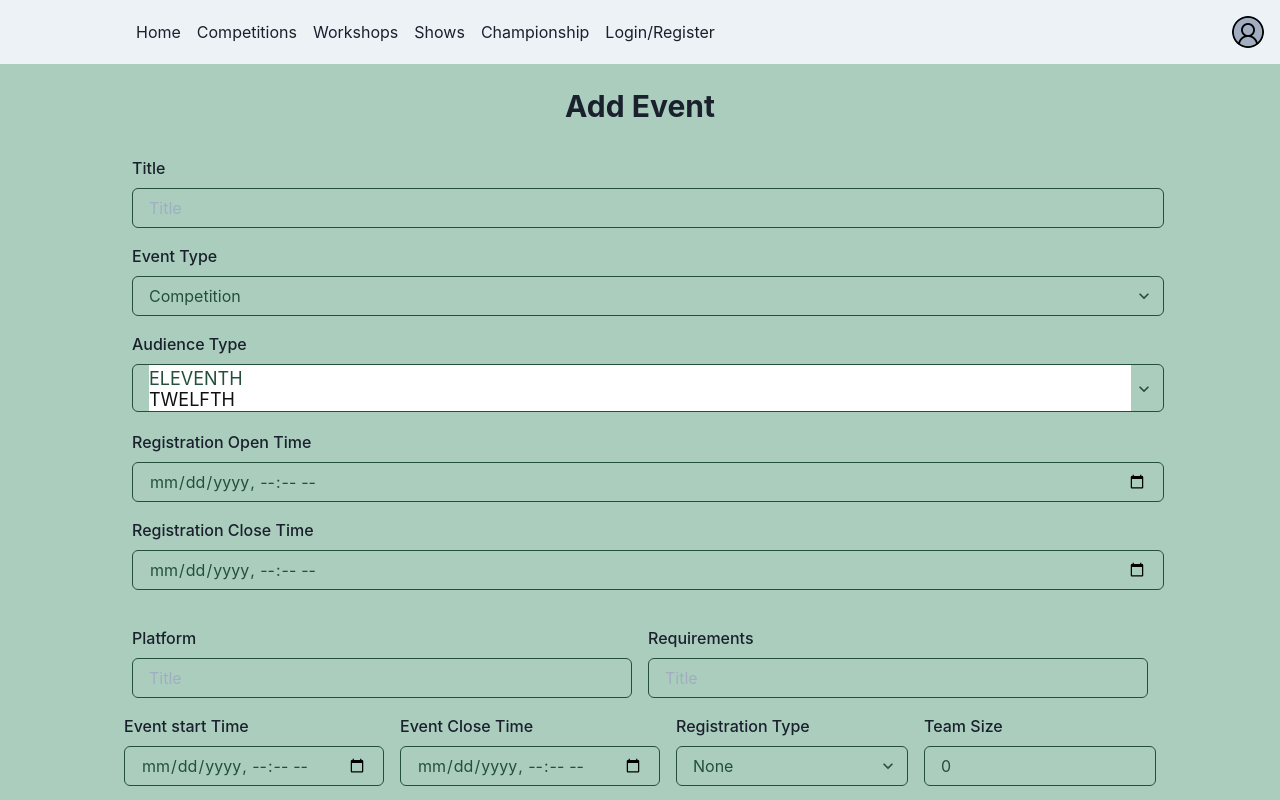
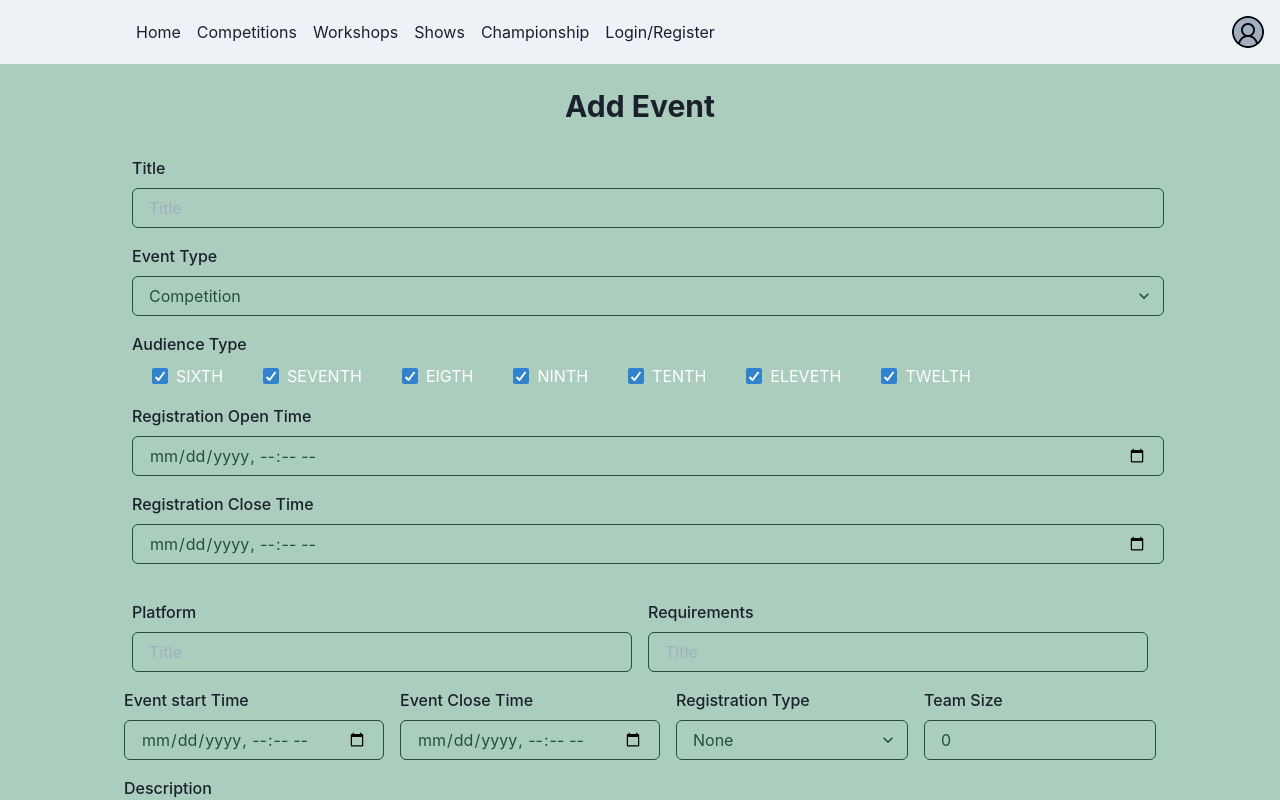
Before and after one commit to ShaastraWebops/shaastra-junior-website, a React (Create React App) app: page /addevent in a window 1280 px wide. Shown: the top 800 px of the page. Built offline with nearby package versions, Linux system fonts and the light colour scheme; some icons are missing; a web font is replaced by a local one.

Commit message:
Audience Type

```diff
--- a/src/components/pages/Admin/AddEvent.tsx
+++ b/src/components/pages/Admin/AddEvent.tsx
@@ -1,5 +1,5 @@
-import { Alert , AlertIcon , Box, Button, Spinner,Flex, FormControl, FormLabel, Heading, HStack, Input, Select, Textarea } from '@chakra-ui/react'
-import { Field, Form, Formik} from 'formik'
+import { Alert, AlertIcon, Box, Button, Spinner, Flex, FormControl, FormLabel, Heading, HStack, Input, Select, Textarea, Checkbox } from '@chakra-ui/react'
+import { Field, Form, Formik } from 'formik'
 import React, { Fragment } from 'react'
 import { CreateEventInput, EventType, RegistraionType, Standard, useCreateEventFaqMutation, useCreateEventMutation, useCreateUserMutation, useGetEventQuery, useGetEventsQuery } from '../../../types/generated/generated'
 import CustomBox from '../../shared/CustomBox'
@@ -11,29 +11,36 @@ import { GETEVENTS } from '../../../Queries.graphql'
 
 
 
-const AddEvent = () =>{
+const AddEvent = () => {
 
   const audience = [
-      Standard.Sixth , Standard.Seventh, Standard.Eigth , Standard.Ninth,
-      Standard.Tenth, Standard.Eleventh,Standard.Twelfth
+    Standard.Sixth, Standard.Seventh, Standard.Eigth, Standard.Ninth,
+    Standard.Tenth, Standard.Eleventh, Standard.Twelfth
   ];
-    const [filter , setFilter] = React.useState("")
-    const [addEvent , {data}] = useCreateEventMutation();
-    const [image, setImage ] = React.useState< any | null >();
-    const [ url, setUrl ] = React.useState<any | null>("");
-    const [uploaded , setUploaded ] = React.useState(false);
-    const [spinner,setSpinner] = React.useState(false);
-    const [aerror,setError] = React.useState();
+  const [filter, setFilter] = React.useState("")
+  const [addEvent, { data }] = useCreateEventMutation();
+  const [image, setImage] = React.useState<any | null>();
+  const [url, setUrl] = React.useState<any | null>("");
+  const [uploaded, setUploaded] = React.useState(false);
+  const [spinner, setSpinner] = React.useState(false);
+  const [aerror, setError] = React.useState();
+  const [checked6, setChecked6] = React.useState(true);
+  const [checked7, setChecked7] = React.useState(true);
+  const [checked8, setChecked8] = React.useState(true);
+  const [checked9, setChecked9] = React.useState(true);
+  const [checked10, setChecked10] = React.useState(true);
+  const [checked11, setChecked11] = React.useState(true);
+  const [checked12, setChecked12] = React.useState(true);
 
-    const [faqs , setfaqs] = React.useState([{question : '',answer : ''}]);
+  const [faqs, setfaqs] = React.useState([{ question: '', answer: '' }]);
   const [addfaq] = useCreateEventFaqMutation();
 
-    const handleFqsInput = ({index,event} :{index: number ,event: React.ChangeEvent<HTMLInputElement>}) =>{
-      const values =[...faqs];
+  const handleFqsInput = ({ index, event }: { index: number, event: React.ChangeEvent<HTMLInputElement> }) => {
+    const values = [...faqs];
 
-      if(event.target.name === 'question'){
+    if (event.target.name === 'question') {
       values[index]['question'] = event.target.value
-      }else{
+    } else {
       values[index]['answer'] = event.target.value
     }
     setfaqs(values)
@@ -43,9 +50,9 @@ const AddEvent = () =>{
     const data = new FormData()
     data.append("file", image)
     data.append("upload_preset", "y3rgquaa")
-      data.append("cloud_name","dlpivzuff")
-      fetch(" https://api.cloudinary.com/v1_1/dlpivzuff/upload",{
-      method:"post",
+    data.append("cloud_name", "dlpivzuff")
+    fetch(" https://api.cloudinary.com/v1_1/dlpivzuff/upload", {
+      method: "post",
       body: data
     })
       .then(resp => resp.json())
@@ -57,9 +64,9 @@ const AddEvent = () =>{
       .catch(err => console.log(err))
   }
 
-    return(
+  return (
     <CustomBox>
-            <Flex flexDirection={"column"} alignItems="center" paddingTop={['20px','20px']} minHeight={"100vh"}>
+      <Flex flexDirection={"column"} alignItems="center" paddingTop={['20px', '20px']} minHeight={"100vh"}>
 
         <Heading as="h3" size="lg" m={1}>Add Event</Heading>
 
@@ -72,41 +79,53 @@ const AddEvent = () =>{
             "rct": "",
             "est": "",
             "ect": "",
-                "platform" : "",
-                "requirements" : "",
+            "platform": "",
+            "requirements": "",
             "regtype": RegistraionType.None,
             "teamsize": 0,
             "description": "",
           }}
-               onSubmit={async(values, actions) => {
+          onSubmit={async (values, actions) => {
+            let audience: any[] = [];
+            if (checked6) audience.push(Standard.Sixth)
+            if (checked7) audience.push(Standard.Seventh)
+            if (checked8) audience.push(Standard.Eigth)
+            if (checked9) audience.push(Standard.Ninth)
+            if (checked10) audience.push(Standard.Tenth)
+            if (checked11) audience.push(Standard.Eleventh)
+            if (checked12) audience.push(Standard.Twelfth)
+
             await addEvent({
-                   variables:{
-                    createEventData:{
-                          title : values.title,
-                          description : values.description,
-                          eventType : values.type,
-                          audience : values['Audience Type'],
-                          platform : values.platform,
-                          requirements : values.requirements,
-                          registrationOpenTime : moment(values.rot).format("DD/MM/YYYY h:mm a"),
-                          registrationCloseTime : moment(values.rct).format("DD/MM/YYYY h:mm a"),
+              variables: {
+                createEventData: {
+                  title: values.title,
+                  description: values.description,
+                  eventType: values.type,
+                  audience: audience,
+                  platform: values.platform,
+                  requirements: values.requirements,
+                  registrationOpenTime: moment(values.rot).format("DD/MM/YYYY h:mm a"),
+                  registrationCloseTime: moment(values.rct).format("DD/MM/YYYY h:mm a"),
                   eventTimeFrom: moment(values.est).format("DD/MM/YYYY h:mm a"),
-                          eventTimeTo : moment(values.ect ).format("DD/MM/YYYY h:mm a"),
+                  eventTimeTo: moment(values.ect).format("DD/MM/YYYY h:mm a"),
                   registrationType: values.regtype,
-                          teamSize : values.teamsize,
-                          pic : url
-                   }},
-                    refetchQueries : [{query:GETEVENTS,variables:{ getEventsFilter: values.type}}]
+                  teamSize: values.teamsize,
+                  pic: url
+                }
+              },
+              refetchQueries: [{ query: GETEVENTS, variables: { getEventsFilter: values.type } }]
             }).then(res => {
               console.log(res.data?.createEvent.id!)
-                  faqs.map(async (faq)=>{
-                    await addfaq({variables : {
+              faqs.map(async (faq) => {
+                await addfaq({
+                  variables: {
                     createEventFaqEventId: res.data?.createEvent.id!,
-                     createEventFaqData:{
-                       question : faq.question,
-                       answer : faq.answer
+                    createEventFaqData: {
+                      question: faq.question,
+                      answer: faq.answer
                     }
-                    }}).catch(err => setError(err.message))
+                  }
+                }).catch(err => setError(err.message))
               })
             })
               .catch(err => setError(err.message))
@@ -115,7 +134,7 @@ const AddEvent = () =>{
             setUploaded(false)
             actions.resetForm()
           }}>
-              {(props)=>(
+          {(props) => (
 
             <Form>
 
@@ -129,16 +148,16 @@ const AddEvent = () =>{
                   ) : null
                 }
 
-             <Field  name="title">
-             {({ field }:{field: any}) => (
+                <Field name="title">
+                  {({ field }: { field: any }) => (
                     <FormControl m={2}>
                       <FormLabel >Title</FormLabel>
                       <Input {...field} id="title" borderColor={'#244f3b'} placeholder="Title" color={"#244f3b"} />
                     </FormControl>
                   )}
                 </Field>
-             <Field  name="type">
-             {({ field }:{field: any}) => (
+                <Field name="type">
+                  {({ field }: { field: any }) => (
                     <FormControl m={2}>
                       <FormLabel>Event Type</FormLabel>
                       <Select {...field} id="type" borderColor={'#244f3b'} placeholder="EventType" color={"#244f3b"}>
@@ -149,52 +168,91 @@ const AddEvent = () =>{
                     </FormControl>
                   )}
                 </Field>
-
-            <Field  name="Audience Type">
-             {({ field }:{field: any}) => (
+                <Field name="Audience Type">
+                  {({ field }: { field: any }) => (
                     <FormControl m={2}>
                       <FormLabel >Audience Type</FormLabel>
-              <Select  {...field} size={'lg'} multiple id="Audience Type" borderColor={'#244f3b'} placeholder="Audience Type" color={"#244f3b"}>
-
-                  {
-                      audience.map((aud) =>(
-                        <option key={aud} value={aud}>{aud}</option>
-                      )
-                      )
-                  }
-              </Select>
+                      <Checkbox
+                        isChecked={checked6}
+                        onChange={(e) => setChecked6(!checked6)}
+                        marginX={"20px"}
+                      >
+                        SIXTH
+                      </Checkbox>
+                      <Checkbox
+                        isChecked={checked7}
+                        onChange={(e) => setChecked7(!checked7)}
+                        marginX={"20px"}
+                      >
+                        SEVENTH
+                      </Checkbox>
+                      <Checkbox
+                        isChecked={checked8}
+                        onChange={(e) => setChecked8(!checked8)}
+                        marginX={"20px"}
+                      >
+                        EIGTH
+                      </Checkbox>
+                      <Checkbox
+                        isChecked={checked9}
+                        onChange={(e) => setChecked9(!checked9)}
+                        marginX={"20px"}
+                      >
+                        NINTH
+                      </Checkbox>
+                      <Checkbox
+                        isChecked={checked10}
+                        onChange={(e) => setChecked10(!checked10)}
+                        marginX={"20px"}
+                      >
+                        TENTH
+                      </Checkbox>
+                      <Checkbox
+                        isChecked={checked11}
+                        onChange={(e) => setChecked11(!checked11)}
+                        marginX={"20px"}
+                      >
+                        ELEVETH
+                      </Checkbox>
+                      <Checkbox
+                        isChecked={checked12}
+                        onChange={(e) => setChecked12(!checked12)}
+                        marginX={"20px"}
+                      >
+                        TWELTH
+                      </Checkbox>
                     </FormControl>
                   )}
                 </Field>
-            <Field  name="rot">
-            {({ field }:{field: any}) => (
+                <Field name="rot">
+                  {({ field }: { field: any }) => (
                     <FormControl m={2}>
                       <FormLabel>Registration Open Time</FormLabel>
-              <Input {...field} id="rot" borderColor={'#244f3b'} type="datetime-local" color={"#244f3b"}/>
+                      <Input {...field} id="rot" borderColor={'#244f3b'} type="datetime-local" color={"#244f3b"} />
                     </FormControl>
                   )}
                 </Field>
 
-            <Field  name="rct">
-             {({ field }:{field: any}) => (
+                <Field name="rct">
+                  {({ field }: { field: any }) => (
                     <FormControl m={2}>
                       <FormLabel>Registration Close Time</FormLabel>
-              <Input {...field} id="rct" borderColor={'#244f3b'} type="datetime-local" color={"#244f3b"}/>
+                      <Input {...field} id="rct" borderColor={'#244f3b'} type="datetime-local" color={"#244f3b"} />
                     </FormControl>
                   )}
                 </Field>
               </Flex>
-        <Flex flexDirection={['column','column','row']} px={5}>
-        <Field  name="platform">
-             {({ field }:{field: any}) => (
+              <Flex flexDirection={['column', 'column', 'row']} px={5}>
+                <Field name="platform">
+                  {({ field }: { field: any }) => (
                     <FormControl m={2}>
                       <FormLabel >Platform</FormLabel>
                       <Input {...field} id="platform" borderColor={'#244f3b'} placeholder="Title" color={"#244f3b"} />
                     </FormControl>
                   )}
                 </Field>
-             <Field  name="requirements">
-             {({ field }:{field: any}) => (
+                <Field name="requirements">
+                  {({ field }: { field: any }) => (
                     <FormControl m={2}>
                       <FormLabel >Requirements</FormLabel>
                       <Input {...field} id="requirements" borderColor={'#244f3b'} placeholder="Title" color={"#244f3b"} />
@@ -204,27 +262,27 @@ const AddEvent = () =>{
               </Flex>
 
 
-        <Flex flexDirection={['column','column','row']} px={3} >
-        <Field  name="est">
-             {({ field }:{field: any}) => (
+              <Flex flexDirection={['column', 'column', 'row']} px={3} >
+                <Field name="est">
+                  {({ field }: { field: any }) => (
                     <FormControl m={2}>
                       <FormLabel>Event start Time</FormLabel>
-              <Input {...field}  id="est" borderColor={'#244f3b'} type="datetime-local" color={"#244f3b"}/>
+                      <Input {...field} id="est" borderColor={'#244f3b'} type="datetime-local" color={"#244f3b"} />
                     </FormControl>
                   )}
                 </Field>
 
-            <Field  name="ect">
-            {({ field }:{field: any}) => (
+                <Field name="ect">
+                  {({ field }: { field: any }) => (
                     <FormControl m={2}>
                       <FormLabel>Event Close Time</FormLabel>
-                <Input {...field} id="ect" borderColor={'#244f3b'} type="datetime-local" color={"#244f3b"}/>
+                      <Input {...field} id="ect" borderColor={'#244f3b'} type="datetime-local" color={"#244f3b"} />
                     </FormControl>
                   )}
                 </Field>
 
-              <Field  name="regtype">
-              {({ field }:{field: any}) => (
+                <Field name="regtype">
+                  {({ field }: { field: any }) => (
 
                     <FormControl m={2}>
                       <FormLabel >Registration Type</FormLabel>
@@ -236,32 +294,32 @@ const AddEvent = () =>{
                     </FormControl>
                   )}
                 </Field>
-            <Field  name="teamsize">
-            {({ field }:{field: any}) => (
+                <Field name="teamsize">
+                  {({ field }: { field: any }) => (
                     <FormControl m={2}>
                       <FormLabel>Team Size</FormLabel>
-              <Input {...field} id="teamsize" type="number" borderColor={'#244f3b'} placeholder={'Team size'} color={"#244f3b"}/>
+                      <Input {...field} id="teamsize" type="number" borderColor={'#244f3b'} placeholder={'Team size'} color={"#244f3b"} />
                     </FormControl>
                   )}
                 </Field>
               </Flex>
-            <Flex flexDirection={['column','column','row']} px={3} >
-            <Field  name="description">
-            {({ field }:{field: any}) => (
+              <Flex flexDirection={['column', 'column', 'row']} px={3} >
+                <Field name="description">
+                  {({ field }: { field: any }) => (
                     <FormControl m={2}>
                       <FormLabel>Description</FormLabel>
-              <Textarea {...field} id="description" borderColor={'#244f3b'}  color={"#244f3b"}/>
+                      <Textarea {...field} id="description" borderColor={'#244f3b'} color={"#244f3b"} />
                     </FormControl>
                   )}
                 </Field>
               </Flex>
               <Flex flexDirection={'row'} m={2} p={2} justifyContent={'center'} fontSize={'small'}>
-             <Box width={['80%','20%']}>
-             <Field  name="pic">
-              {({ field }:{field: any}) => (
+                <Box width={['80%', '20%']}>
+                  <Field name="pic">
+                    {({ field }: { field: any }) => (
                       <FormControl>
-                <Input {...field} type='file' id="pic" fontSize={'small'} onChange= {(e)=> setImage(e.target.files![0])}
-                p={2} borderColor={'#244f3b'}/>
+                        <Input {...field} type='file' id="pic" fontSize={'small'} onChange={(e) => setImage(e.target.files![0])}
+                          p={2} borderColor={'#244f3b'} />
                       </FormControl>
                     )}
                   </Field>
@@ -269,12 +327,12 @@ const AddEvent = () =>{
 
                 <Button onClick={uploadImage} size={'xs'} m={2}>Upload Image</Button>
                 {
-               spinner ? (<Spinner color="blue" m={1}/>) : null
+                  spinner ? (<Spinner color="blue" m={1} />) : null
                 }
                 {
                   uploaded ?
-               (<CheckIcon color={'green'} border={"2px solid"} p={1} borderRadius={'full'} w={6} h={6} m={2}/>)
-               :null
+                    (<CheckIcon color={'green'} border={"2px solid"} p={1} borderRadius={'full'} w={6} h={6} m={2} />)
+                    : null
                 }
               </Flex>
               <Flex flexDirection={'column'}>
@@ -285,38 +343,38 @@ const AddEvent = () =>{
 
                 </Flex>
                 {
-                  faqs.map((faq,index) => {
-                  return(
+                  faqs.map((faq, index) => {
+                    return (
                       <Fragment key={index}>
                         <Flex p={2} >
                           <FormControl m={2}>
 
-                    <Input  name = "question"
-                    placeholder = {'Question'}
-                    id={"faqq"+ index} fontSize={'small'} p={2} borderColor={'#244f3b'} value={faq.question}
-                    onChange = {(event)=>handleFqsInput({index ,event})}/>
+                            <Input name="question"
+                              placeholder={'Question'}
+                              id={"faqq" + index} fontSize={'small'} p={2} borderColor={'#244f3b'} value={faq.question}
+                              onChange={(event) => handleFqsInput({ index, event })} />
                           </FormControl>
                           <FormControl m={2}>
-                    <Input name = "answer"
-                    placeholder = {'Answer'}
-                     onChange = {(event)=>handleFqsInput({index ,event})}
-                     id={"faqa"+ index} fontSize={'small'} p={2} borderColor={'#244f3b'} value={faq.answer}/>
+                            <Input name="answer"
+                              placeholder={'Answer'}
+                              onChange={(event) => handleFqsInput({ index, event })}
+                              id={"faqa" + index} fontSize={'small'} p={2} borderColor={'#244f3b'} value={faq.answer} />
                           </FormControl>
-                     <Flex p={[0,3]} width={'40px'} flexDirection ={['column','row']}>
+                          <Flex p={[0, 3]} width={'40px'} flexDirection={['column', 'row']}>
                             {
                               index === 0 ? null : (
                                 <Button mx={2} my={1} size={'xs'}
-                        onClick = {() => {
+                                  onClick={() => {
                                     const values = [...faqs];
-                       values.splice(index,1)
+                                    values.splice(index, 1)
                                     setfaqs(values)
                                   }}
                                 ><MinusIcon /></Button>
                               )
                             }
                             <Button mx={2} my={1} size={'xs'}
-                   onClick={() => setfaqs([...faqs,{question : '',answer : ''}])}
-                  ><AddIcon  /></Button>
+                              onClick={() => setfaqs([...faqs, { question: '', answer: '' }])}
+                            ><AddIcon /></Button>
                           </Flex>
                         </Flex>
                       </Fragment>
@@ -327,11 +385,11 @@ const AddEvent = () =>{
               <Flex flexDirection={'row'} m={2} justifyContent={'center'}>
                 <Button
                   variant={'solid'}
-                borderColor = '#244f3b'
+                  borderColor='#244f3b'
                   type="submit"
                 >Add Event</Button>
               </Flex>
-            </Form>  )}
+            </Form>)}
 
         </Formik>
 
```
Lines whose indentation alone changed are shown as unchanged.
